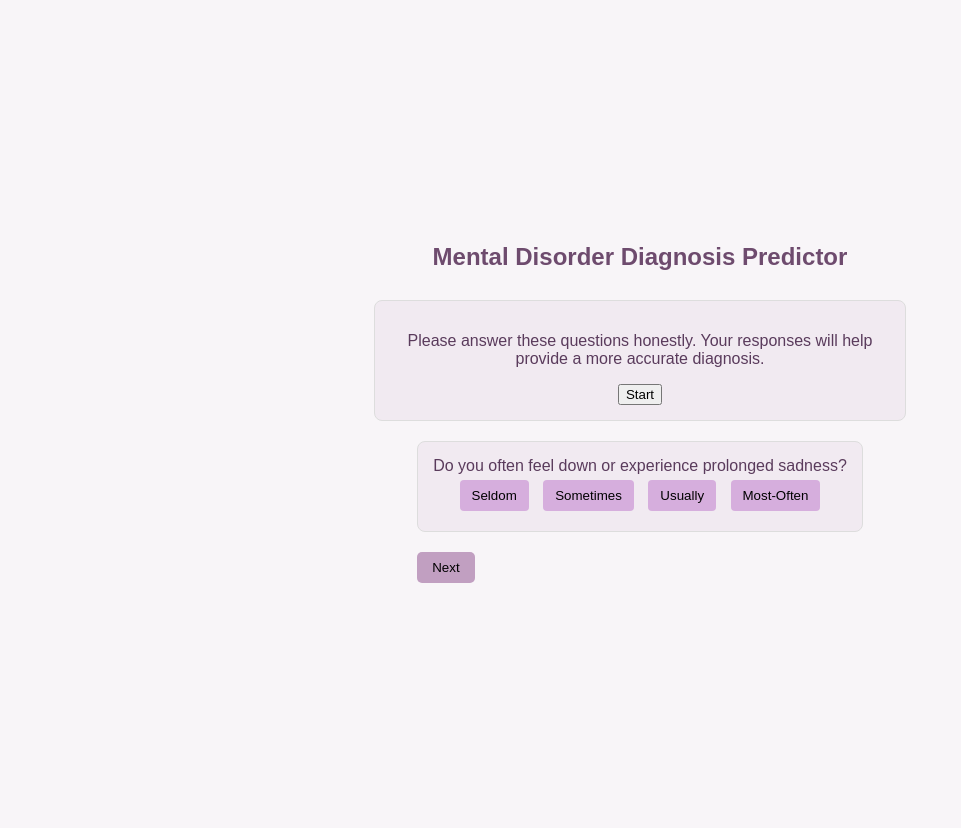
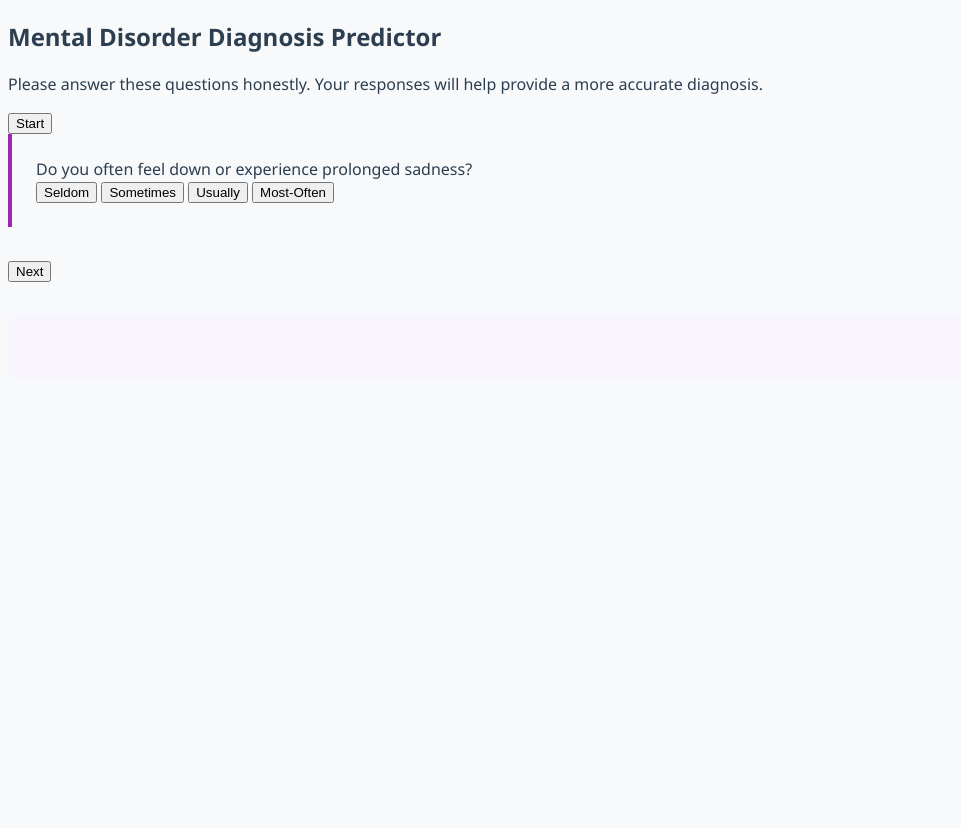
Before and after one commit to Laiba-Iqrar/NeuroCheck--AI-Based-Mental-Disorder-Diagnosis, a Flask app: page / in a window 1280 px wide. Shown: the whole page, without its empty margins (0-961 px from the left). Before the commit the page ends 583 px from the top, so only its background shows below. Run offline with Flask 3, Linux system fonts and the light colour scheme; the visitor is signed in with stand-in values (Sample User, id 1); parts of the project's set-up code (start-up, migrations or seed data) failed here and were passed over.

Commit message:
Enhanced Styling ,UI

```diff
--- a/static/styles.css
+++ b/static/styles.css
@@ -1,56 +1,95 @@
+:root {
+    --primary-color: #6a1b9a;
+    --secondary-color: #9c27b0;
+    --background: #f8f9fa;
+    --text-dark: #2c3e50;
+}
+
 body {
-    font-family: Arial, sans-serif;
-    background-color: #f8f5f8; /* off-white */
-    color: #5a3b5c; /* lilac text */
-    display: flex;
-    flex-direction: column;
-    align-items: center;
-    justify-content: center;
-    height: 100vh;
+    font-family: 'Segoe UI', Tahoma, Geneva, Verdana, sans-serif;
+    background-color: var(--background);
+    color: var(--text-dark);
+    min-height: 100vh;
 }
-h2 {
-    color: #6e4b6e;
+
+.navbar {
+    background-color: var(--primary-color) !important;
+    box-shadow: 0 2px 4px rgba(0,0,0,0.1);
 }
-.message-container, .question-container, #result {
+
+.navbar-brand {
+    color: white !important;
+    font-weight: bold;
+}
+
+.main-container {
+    margin-top: 2rem;
+    padding: 2rem;
+    background: white;
+    border-radius: 15px;
+    box-shadow: 0 0 15px rgba(0,0,0,0.1);
+}
+
+.question-container {
+    margin-bottom: 2rem;
+    padding: 1.5rem;
+    border-left: 4px solid var(--secondary-color);
+    transition: all 0.3s ease;
+}
+
+.btn-primary {
+    background-color: var(--primary-color);
+    border: none;
+    padding: 0.8rem 1.5rem;
+}
+
+.btn-primary:hover {
+    background-color: var(--secondary-color);
+}
+
+.progress {
+    height: 8px;
+    margin: 1rem 0;
+}
+
+.slider-container {
+    margin: 1rem 0;
+}
+
+#result {
+    margin-top: 2rem;
+    padding: 2rem;
+    background: #f8f5ff;
+    border-radius: 10px;
+}
+
+.question-container {
     display: none;
-    margin: 10px;
-    padding: 15px;
-    border: 1px solid #ddd;
-    border-radius: 8px;
-    background-color: #f1eaf1;
-    max-width: 500px;
-    text-align: center;
 }
-.active {
+
+.question-container.active {
     display: block;
 }
-.options button {
-    margin: 5px;
-    padding: 8px 12px;
-    background-color: #d6aedd;
-    border: none;
-    border-radius: 4px;
-    cursor: pointer;
+
+.btn-primary {
+    background-color: #6a1b9a;
+    border-color: #6a1b9a;
 }
-.options button.selected {
-    background-color: #8c6b8f;
-    color: #fff;
+
+.btn-outline-primary {
+    color: #6a1b9a;
+    border-color: #6a1b9a;
 }
-#navigation-buttons button {
-    margin: 10px;
-    padding: 8px 15px;
-    border: none;
-    border-radius: 5px;
-    cursor: pointer;
-    background-color: #c19fc1;
+
+.btn-check:checked + .btn-outline-primary {
+    background-color: #6a1b9a;
+    color: white;
 }
-#diagnosis-title {
-    font-size: 1.5em;
-    color: #5a3b5c;
-    margin-top: 20px;
+
+.progress-bar {
+    transition: width 0.3s ease;
 }
-#diagnosis-description {
-    font-size: 1em;
-    color: #4a4a4a;
-    margin-top: 10px;
+
+.slider-container {
+    margin: 1rem 0;
 }
```
